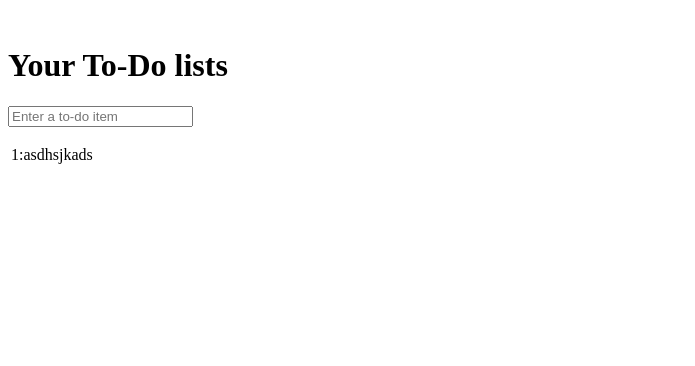
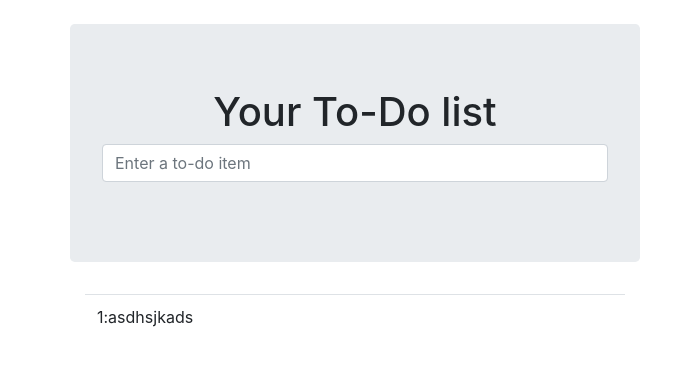
Before and after one commit to ydssx/superlists, a Django app: page /lists/1/ in a window 1280 px wide. Shown: the top 366 px of the page, without its empty margins (0-695 px from the left). Run offline with Django 3.2, Linux system fonts and the light colour scheme; data comes from the database, SQL or seed files in the repository; both versions use the stored data as it was after the commit; some libraries are stand-ins or nearby versions.

Commit message:
使用bootstrap来改善布局

```diff
--- a/functional_tests/tests.py
+++ b/functional_tests/tests.py
@@ -1,13 +1,12 @@
 from selenium import webdriver
 from selenium.webdriver.common.keys import Keys
-from django.test import LiveServerTestCase
+from django.contrib.staticfiles.testing import StaticLiveServerTestCase
 from selenium.common.exceptions import WebDriverException
 import time
-import unittest
 
 MAX_WAIT=10
 
-class NewVisitorTest(LiveServerTestCase):
+class NewVisitorTest(StaticLiveServerTestCase):
 
     def setUp(self):
         self.browser=webdriver.Firefox()
--- /dev/null
+++ b/lists/static/bese.css
@@ -0,0 +1 @@
+#id_new_item{margin-top:2ex}
--- a/lists/templates/lists/base.html
+++ b/lists/templates/lists/base.html
@@ -3,17 +3,33 @@
 <html lang="en" xmlns="http://www.w3.org/1999/xhtml">
 <head>
     <meta charset="utf-8" />
+    <meta name="viewport" content="width=device-width,initial-scale=1" />
+    <link href="/static/bootstrap/css/bootstrap.min.css" rel="stylesheet" />
+    <link href="/static/base.css" rel="stylesheet" />
     <title>To-Do lists</title>
 </head>
 <body>
-    <h1> {% block header_text %}
-    {% endblock header_text %}</h1>
-    <form method="POST" action="{% block form_action %}
-    {% endblock form_action %}">
-      <input name="item_text" id="id_new_item" placeholder="Enter a to-do item"/>
-      {% csrf_token %}
-    </form>
-    {% block table %}
-    {% endblock table %}
+   <div class="container">
+
+      <div class="row">
+        <div class="col-md-6 col-md-offset-3 jumbotron">
+          <div class="text-center">
+            <h1>{% block header_text %}{% endblock header_text %}</h1>
+            <form method="POST" action="{% block form_action %}{% endblock form_action %}">
+              <input name="item_text" id="id_new_item" class="form-control input-lg" placeholder="Enter a to-do item"/>
+              {% csrf_token %}
+            </form>
+          </div>
+        </div>
+      </div>
+
+       <div class="row">
+         <div class="col-md-6 col-md-offset-3">
+          {% block table %}
+          {% endblock table %}
+         </div>
+       </div>
+
+   </div>
 </body>
 </html>
--- a/lists/templates/lists/list.html
+++ b/lists/templates/lists/list.html
@@ -1,7 +1,7 @@
 {% extends 'lists/base.html' %}
 
 {% block header_text %}
-Your To-Do lists
+Your To-Do list
 {% endblock header_text %}
 
 {% block form_action %}
@@ -9,7 +9,7 @@ Your To-Do lists
 {% endblock form_action %}
 
 {% block table %}
-    <table id="id_list_table">
+    <table id="id_list_table" class="table">
         {% for item in list.item_set.all %}
             <tr><td>{{ forloop.counter }}:{{ item.text }}</td></tr>
         {% endfor %}
--- a/lists/tests.py
+++ b/lists/tests.py
@@ -52,6 +52,7 @@ class ItemModelTest(TestCase):
 class ListViewTest(TestCase):
     """清单视图测试类"""
     def test_displays_only__items_for_that_list(self):
+        """测试只显示属于某个清单的所有事项"""
         correct_list=List.objects.create()
         Item.objects.create(text='itemey 1',list=correct_list)
         Item.objects.create(text='itemey 2',list=correct_list)
@@ -78,7 +79,7 @@ class ListViewTest(TestCase):
         self.assertEqual(response.context['list'],correct_list)
 
 class NewListTest(TestCase):
-
+    """新建清单测试类"""
     def test_can_save_a_POST_request(self):
         response=self.client.post('/lists/new',data={'item_text':'A new list item'})
         self.assertEqual(Item.objects.count(), 1)
```
Also changed, not shown: db.sqlite3, lists/templates/lists/home.html (line endings or trailing spaces), 1 other file.
